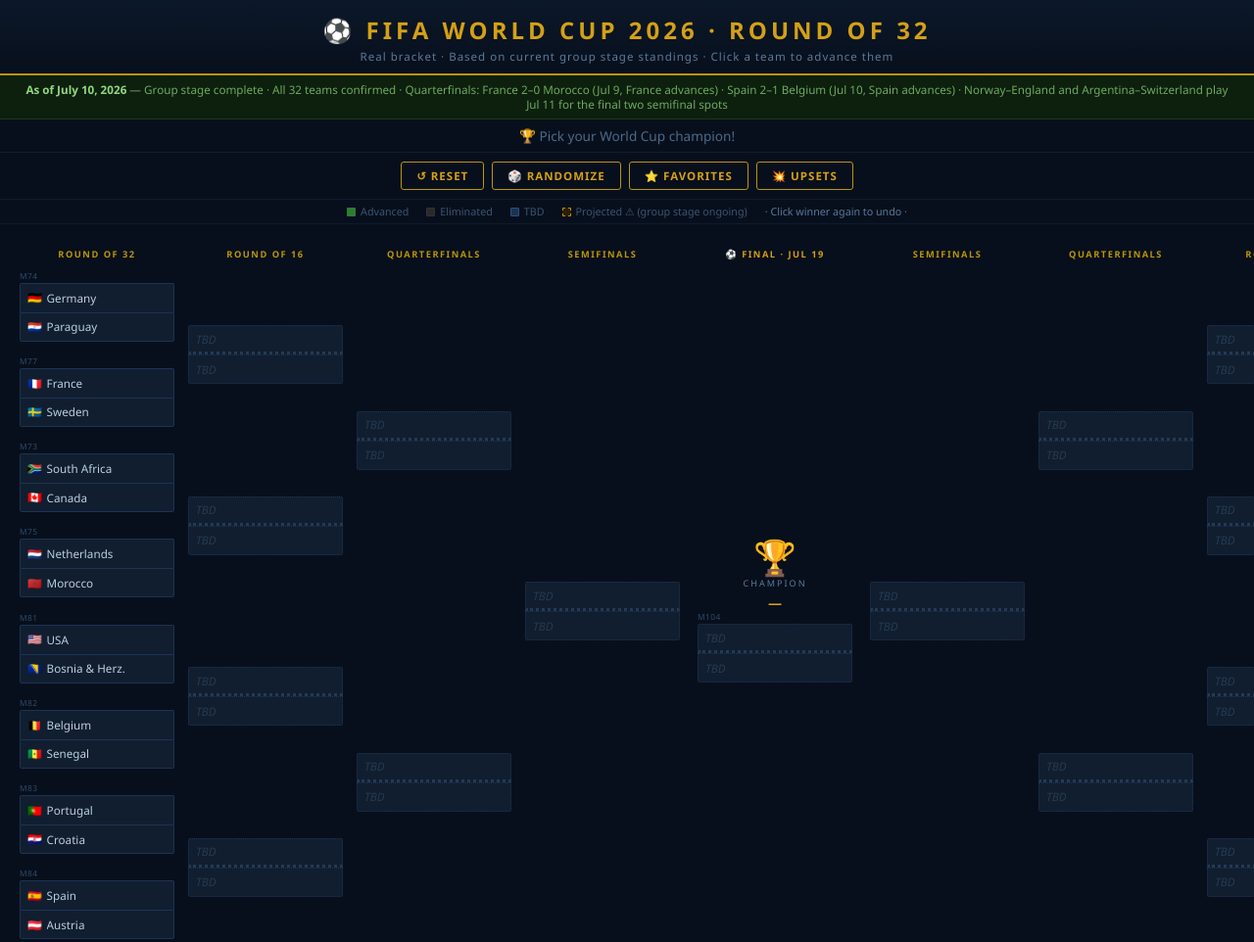
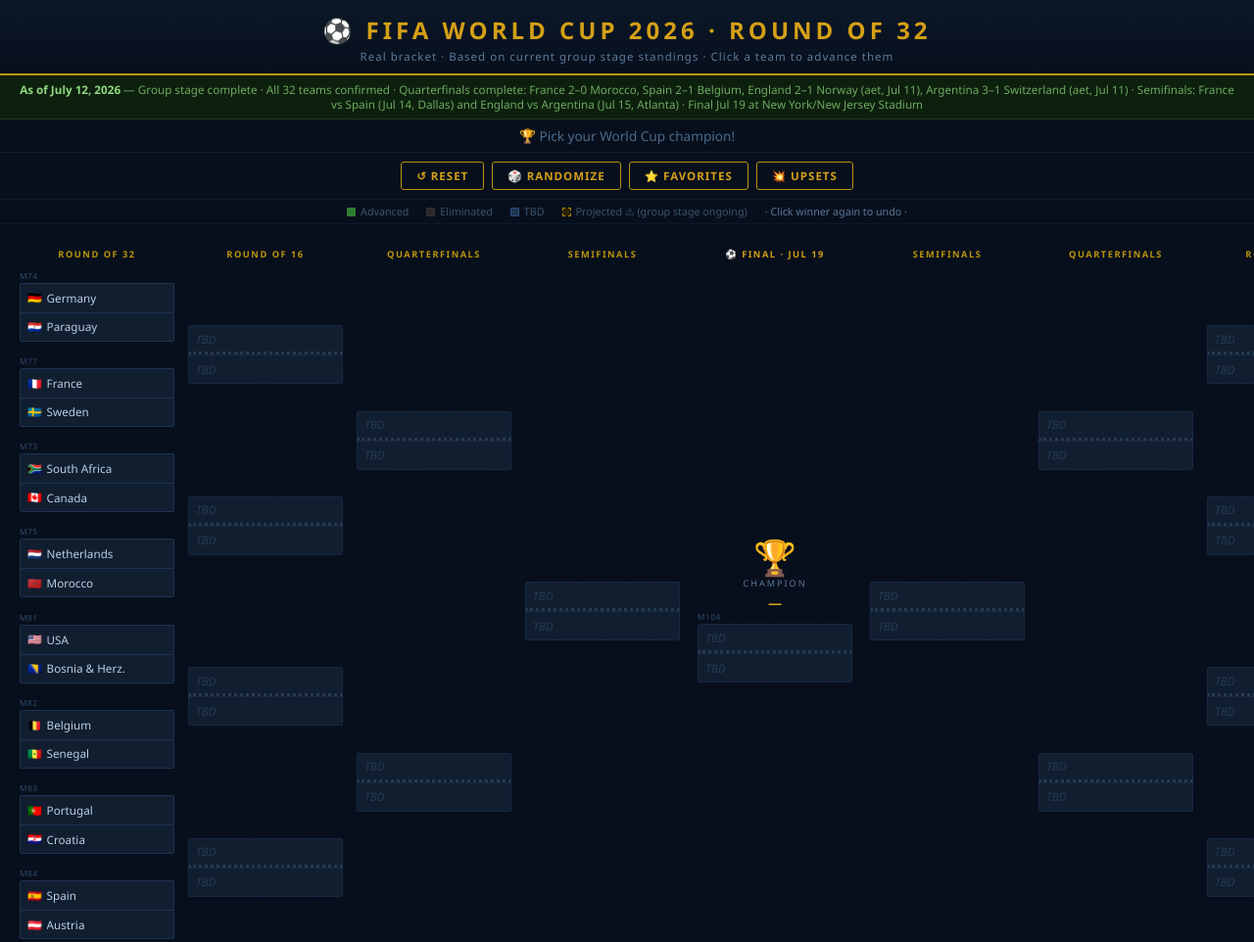
Before and after one commit to ajcarao-dev/world-cup-2026, a website: page index.html in a window 1280 px wide. Shown: the top 962 px of the page at 98% size. Drawn offline with Linux system fonts and the light colour scheme.

Commit message:
Daily bracket update 2026-07-12: QF results final, semifinal schedule set (France-Spain Jul 14, England-Argentina Jul 15)

```diff
--- a/index.html
+++ b/index.html
@@ -254,7 +254,7 @@
 </header>
 
 <div id="status-bar">
-  <strong>As of July 10, 2026</strong> — Group stage complete · All 32 teams confirmed · Quarterfinals: France 2–0 Morocco (Jul 9, France advances) · Spain 2–1 Belgium (Jul 10, Spain advances) · Norway–England and Argentina–Switzerland play Jul 11 for the final two semifinal spots
+  <strong>As of July 12, 2026</strong> — Group stage complete · All 32 teams confirmed · Quarterfinals complete: France 2–0 Morocco, Spain 2–1 Belgium, England 2–1 Norway (aet, Jul 11), Argentina 3–1 Switzerland (aet, Jul 11) · Semifinals: France vs Spain (Jul 14, Dallas) and England vs Argentina (Jul 15, Atlanta) · Final Jul 19 at New York/New Jersey Stadium
 </div>
 
 <div id="champ-bar">🏆 Pick your World Cup champion!</div>
```
